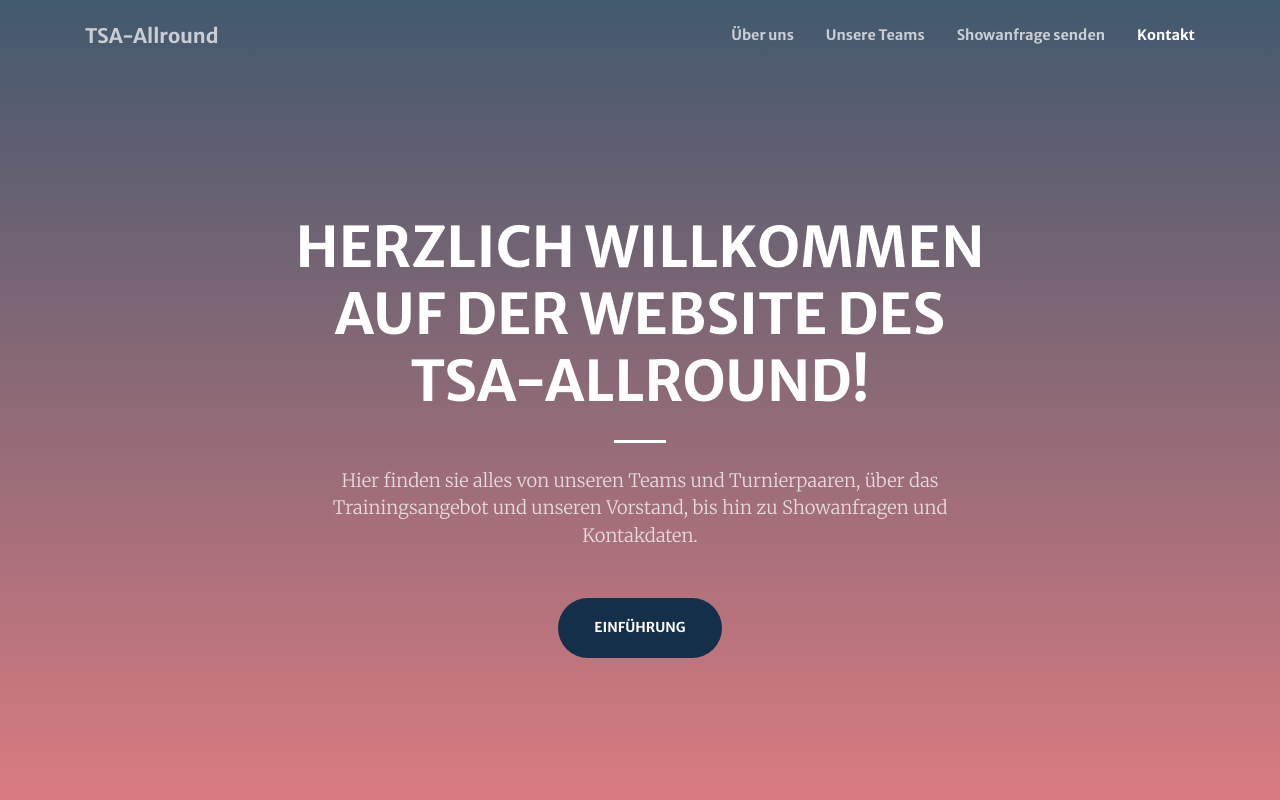
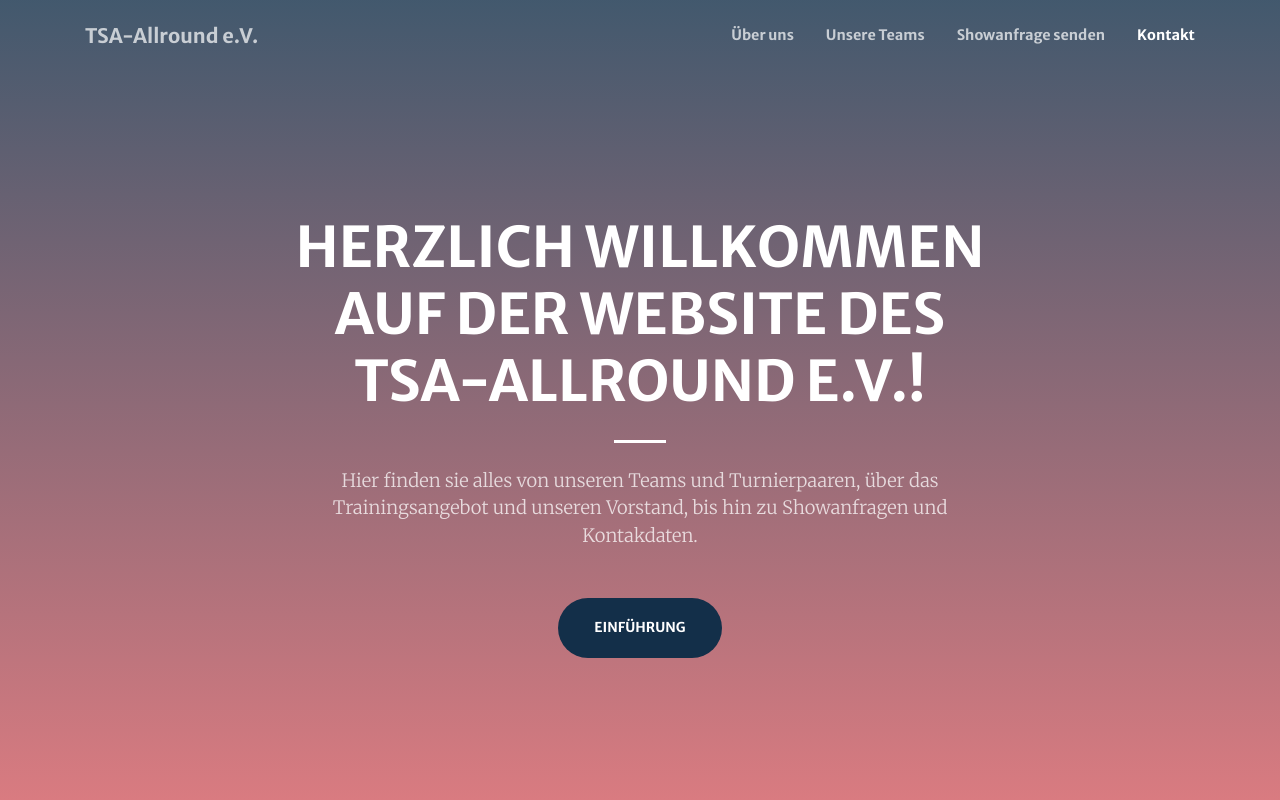
Before and after one commit to michaeldraga/tsaa, a website with bundled scripts: page index.html in a window 1280 px wide. Shown: the top 800 px of the page. Built offline with nearby package versions, Linux system fonts and the light colour scheme; files whose address does not match are found by name.

Commit message:
0003 removed line break

```diff
--- a/index.html
+++ b/index.html
@@ -28,7 +28,7 @@
   <!-- Navigation -->
   <nav class="navbar navbar-expand-lg navbar-light fixed-top py-3" id="mainNav">
     <div class="container">
-      <a class="navbar-brand js-scroll-trigger" href="#page-top">TSA-Allround</a>
+      <a class="navbar-brand js-scroll-trigger" href="#page-top">TSA-Allround e.V.</a>
       <button id="menuButton" class="navbar-toggler navbar-toggler-right" type="button" data-toggle="collapse" data-target="#navbarResponsive" aria-controls="navbarResponsive" aria-expanded="false" aria-label="Toggle navigation"  onclick="this.classList.toggle('change')">
         <!-- <span class="navbar-toggler-icon"></span> -->
         <div class="menu-symbol">
@@ -59,7 +59,7 @@
     <div class="container h-100">
       <div class="row h-100 align-items-center justify-content-center text-center">
         <div class="col-lg-8 align-self-end">
-          <h1 class="text-uppercase text-white font-weight-bold">Herzlich Willkommen auf der Website des <br>TSA-Allround!</h1>
+          <h1 class="text-uppercase text-white font-weight-bold">Herzlich Willkommen auf der Website des<br>TSA-Allround e.V.!</h1>
           <hr class="divider my-4">
         </div>
         <div class="col-lg-8 align-self-baseline">
@@ -77,7 +77,7 @@
         <div class="col-lg-8 text-center">
           <h2 class="text-white mt-0">Wir l(i)eben tanzen!</h2>
           <hr class="divider light my-4">
-          <p class="text-white-50 mb-4">Sie auch? Dann schreiben Sie uns!<br>Sei es eine Showanfrage, Fragen bezüglich unserer Trainingseinheiten und Trainer oder ein einfaches "Hallo", wir freuen uns über alle Nachrichten, die uns erreichen!</p>
+          <p class="text-white-50 mb-4">Sie auch? Dann schreiben Sie uns! Sei es eine Showanfrage, Fragen bezüglich unserer Trainingseinheiten und Trainer oder ein einfaches "Hallo", wir freuen uns über alle Nachrichten, die uns erreichen!</p>
           <a class="btn btn-light btn-xl js-scroll-trigger" href="#services">Kontaktieren Sie uns!</a>
         </div>
       </div>
```
